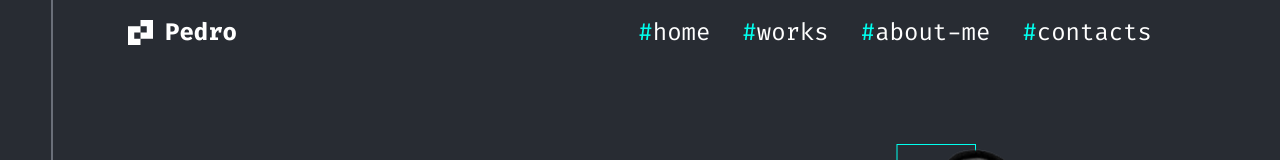
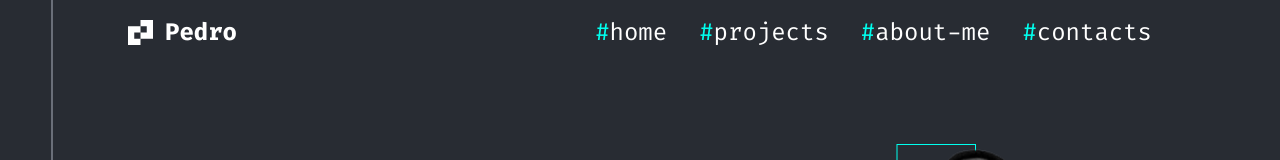
Before and after one commit to PedroSincero/Portfolio, a React (Vite) app: page / in a window 1280 px wide. Shown: the top 160 px of the page. Built offline with nearby package versions, Linux system fonts and the light colour scheme.

Commit message:
adicionando ancoras para cada parte da pagina

```diff
--- a/src/components/AboutMe/index.jsx
+++ b/src/components/AboutMe/index.jsx
@@ -3,7 +3,7 @@ import ImageAbout from '../../assets/Image1.png'
 
 export default function AboutMe() {
   return (
-    <div className='hidden lg:block'>
+    <div className='hidden lg:block' id='about-me'>
       <div className="hidden lg:flex pb-12">
         <p className='text-4xl font-bold'><span className='text-primary'>#</span>About-me</p>
         <img className=' w-2/4 px-5 pr-20' src={Line} alt="Line" />
--- a/src/components/Contacts/index.jsx
+++ b/src/components/Contacts/index.jsx
@@ -4,7 +4,7 @@ import Email from '../../assets/Email (1).svg'
 
 export default function Contacts() {
   return (
-    <div className='hidden lg:block h-96'>
+    <div className='hidden lg:block h-96' id='contacts'>
       <div className="hidden lg:flex pb-12">
         <p className='text-4xl font-bold'><span className='text-primary'>#</span>Contacts</p>
         <img className=' w-2/4 px-5 pr-20' src={Line} alt="Line" />
--- a/src/components/Header/index.jsx
+++ b/src/components/Header/index.jsx
@@ -9,10 +9,10 @@ export default function Header() {
         <p>Pedro</p>
       </div>
       <div className="hidden lg:flex items-start gap-8 self-center text-2xl">
-        <a href="#"><span className=" text-primary">#</span>home</a>
-        <a href="#"><span className=" text-primary">#</span>works</a>
-        <a href="#"><span className=" text-primary">#</span>about-me</a>
-        <a href="#"><span className=" text-primary">#</span>contacts</a>
+        <a href="#home"><span className=" text-primary">#</span>home</a>
+        <a href="#projects"><span className=" text-primary">#</span>projects</a>
+        <a href="#about-me"><span className=" text-primary">#</span>about-me</a>
+        <a href="#contacts"><span className=" text-primary">#</span>contacts</a>
       </div>
         <MenuHamburguer />
     </div>
--- a/src/components/Home/index.jsx
+++ b/src/components/Home/index.jsx
@@ -4,7 +4,7 @@ import Profile from './Profile';
 
 export default function Home() {
   return (
-    <div className='flex flex-col'>
+    <div className='flex flex-col' id='home'>
       <div className="flex max-lg:flex-col mt-8 lg:mt-20 lg:gap-80">
         <Description />
         <Profile />
--- a/src/components/Projects/index.jsx
+++ b/src/components/Projects/index.jsx
@@ -5,7 +5,7 @@ export default function Projects() {
   return (
     <div className='hidden lg:block'>
       <div className="hidden lg:flex pb-12">
-        <p className='text-4xl font-bold'><span className='text-primary'>#</span>Projects</p>
+        <p className='text-4xl font-bold'><span className='text-primary' id='projects'>#</span>Projects</p>
         <img className=' w-4/5 px-5 pr-20' src={Line} alt="Line" />
         <button className='whitespace-nowrap text-3xl' type="button">{'View all ~>'}</button>
       </div>
```
